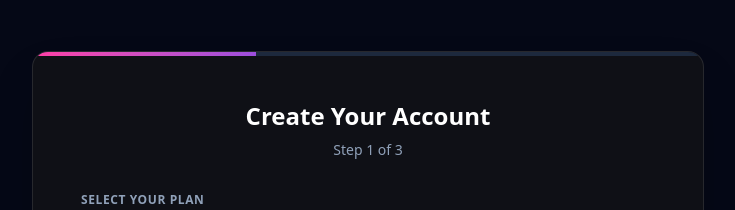
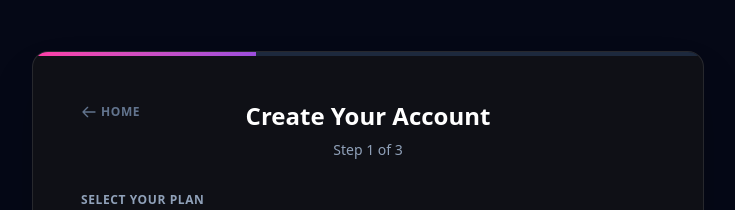
Before and after one commit to SupaEagle/MTO, a React (Vite) app in the folder web/: page /signup in a window 1280 px wide. Shown: the top 210 px of the page, without its empty margins (272-1007 px from the left). Built offline with nearby package versions, Linux system fonts and the light colour scheme.

Commit message:
feat: Add Home button to signup wizard

```diff
--- a/web/src/pages/Signup.tsx
+++ b/web/src/pages/Signup.tsx
@@ -69,7 +69,19 @@ const Signup = () => {
                 <div className="p-8 md:p-12">
                     {/* Header */}
                     {step < 4 && (
-                        <div className="mb-8 text-center">
+                        <div className="mb-8 text-center relative">
+                            {/* Home Button (Step 1 only) */}
+                            {step === 1 && (
+                                <button
+                                    onClick={() => navigate('/')}
+                                    className="absolute top-1 left-0 text-slate-500 hover:text-white transition-colors flex items-center gap-1 text-xs font-bold uppercase tracking-wider"
+                                >
+                                    <svg xmlns="http://www.w3.org/2000/svg" className="h-4 w-4" fill="none" viewBox="0 0 24 24" stroke="currentColor">
+                                        <path strokeLinecap="round" strokeLinejoin="round" strokeWidth={2} d="M10 19l-7-7m0 0l7-7m-7 7h18" />
+                                    </svg>
+                                    Home
+                                </button>
+                            )}
                             <h2 className="text-2xl font-bold text-white mb-2">Create Your Account</h2>
                             <p className="text-slate-400 text-sm">Step {step} of 3</p>
                         </div>
```
